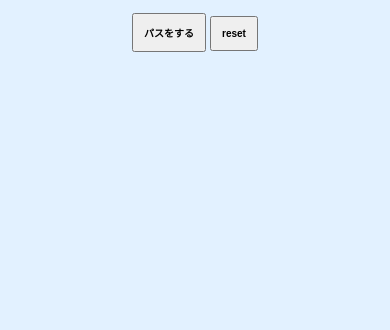
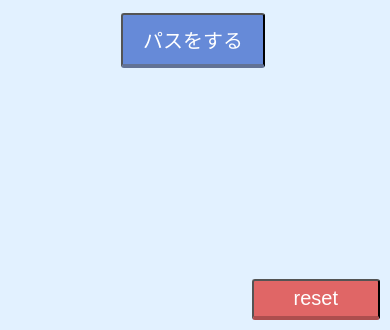
Before and after one commit to Shibusawa01/Othello, a plain HTML site: page index.html in a window 390 px wide. Shown: the part 514-844 px from the top of the page. Drawn offline with nearby package versions, Linux system fonts and the light colour scheme.

Commit message:
Update styles_mobile.css

```diff
--- a/css/styles_mobile.css
+++ b/css/styles_mobile.css
@@ -90,15 +90,34 @@
   }
 
   #pass{
-    font-weight: 600;
-    font-size: 10px;
-    padding: 10px;
+    display: inline-block;
+    padding: 0.5em 1em;
+    text-decoration: none;
+    background: #668ad8;/*ボタン色*/
+    color: #FFF;
+    border-bottom: solid 4px #627295;
+    border-radius: 3px;
+    visibility: visible;
   }
 
-  #reload{
-    font-weight: 600;
-    font-size: 10px;
-    padding: 10px;
+  #reload
+  {
+    position: fixed;
+    bottom: 10px;
+    right: 10px;
+    padding: 6px 40px;
+    text-decoration: none;
+    background: #E06666;/*ボタン色*/
+    color: #FFF;
+    border-bottom: solid 4px #ad4e4e;
+    border-radius: 3px;
+  }
+
+  #reload:active{
+    /*ボタンを押したとき*/
+    -webkit-transform: translateY(4px);
+    transform: translateY(4px);/*下に動く*/
+    border-bottom: none;/*線を消す*/
   }
 
 }
```
